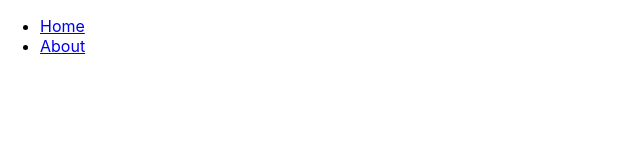
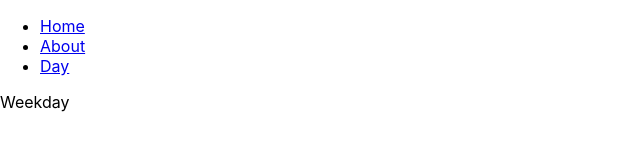
Before and after one commit to mambachristophersteven/react-beginning, a React (Create React App) app: page /day in a window 1280 px wide. Before the commit this address had no page. Shown: the top 162 px of the page, without its empty margins (0-640 px from the left). Built offline with nearby package versions, Linux system fonts and the light colour scheme.

Commit message:
using tenary operation to get conditional rendering

```diff
--- a/src/App.js
+++ b/src/App.js
@@ -2,6 +2,7 @@ import { Route, Routes } from "react-router-dom";
 import Navbar from "./Components/Navbar/Navbar";
 import Homepage from "./Components/Homepage/Homepage";
 import About from "./Components/About/About";
+import WorkerText from "./Components/WorkerText/WorkerText";
 
 
 function App() {
@@ -12,6 +13,7 @@ function App() {
       <Routes>
         <Route path="/" element={<Homepage/>}/>
         <Route path="/about" element={<About/>}/>
+        <Route path="/day" element={<WorkerText/>}/>
       </Routes>
     </div>
   );
--- a/src/Components/Navbar/Navbar.jsx
+++ b/src/Components/Navbar/Navbar.jsx
@@ -11,6 +11,9 @@ const Navbar = () => {
         <li>
         <Link to='/about'>About</Link>
         </li>
+        <li>
+        <Link to='/day'>Day</Link>
+        </li>
       </ul>
 
     </div>
--- a/src/Components/Weekday/Weekday.jsx
+++ b/src/Components/Weekday/Weekday.jsx
@@ -0,0 +1,9 @@
+import React from 'react'
+
+const Weekday = () => {
+  return (
+    <div>Weekday</div>
+  )
+}
+
+export default Weekday
--- a/src/Components/Weekend/Weekend.jsx
+++ b/src/Components/Weekend/Weekend.jsx
@@ -0,0 +1,9 @@
+import React from 'react'
+
+const Weekend = () => {
+  return (
+    <div>Weekend</div>
+  )
+}
+
+export default Weekend
--- a/src/Components/WorkerText/WorkerText.jsx
+++ b/src/Components/WorkerText/WorkerText.jsx
@@ -0,0 +1,20 @@
+import React from 'react'
+import Weekday from '../Weekday/Weekday';
+import Weekend from '../Weekend/Weekend';
+
+const WorkerText = () => {
+    const day = new Date().getDay();
+    console.log(day);
+  return (
+    <div>
+        {
+            day >= 1 && day <= 5
+            ? <Weekday />
+            : <Weekend />
+        }
+
+    </div>
+  )
+}
+
+export default WorkerText
```
